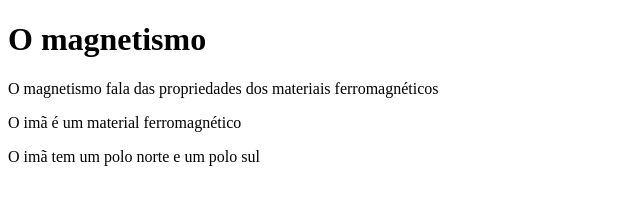
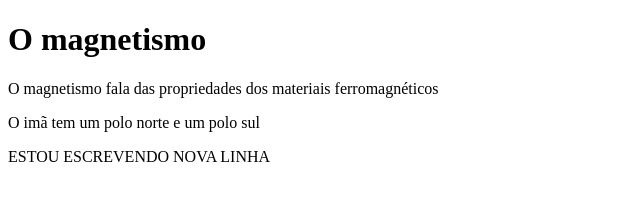
Before and after one commit to kauabetineli/magnetismo, a plain HTML site: page index.html in a window 1280 px wide. Shown: the full height of the page, 0-640 px from the left. Drawn offline with Linux system fonts and the light colour scheme.

Commit message:
segunda versao

```diff
--- a/index.html
+++ b/index.html
@@ -8,7 +8,8 @@
 <body>
     <h1>O magnetismo</h1>
     <p>O magnetismo fala das propriedades dos materiais ferromagnéticos</p>
-    <p>O imã é um material ferromagnético</p>
+
     <p>O imã tem um polo norte e um polo sul</p>
+    <p>ESTOU ESCREVENDO NOVA LINHA</p>
 </body>
 </html>
```
